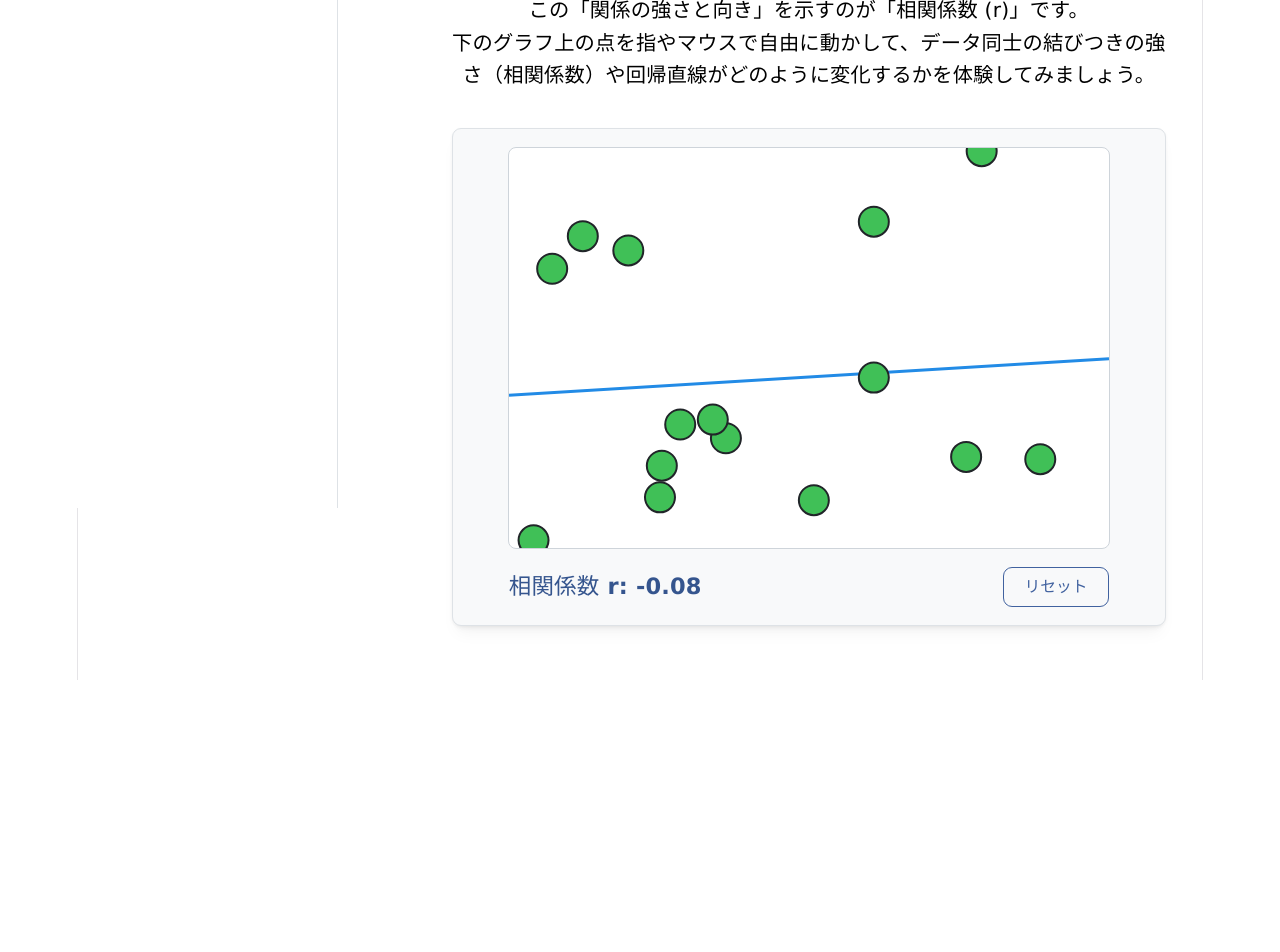
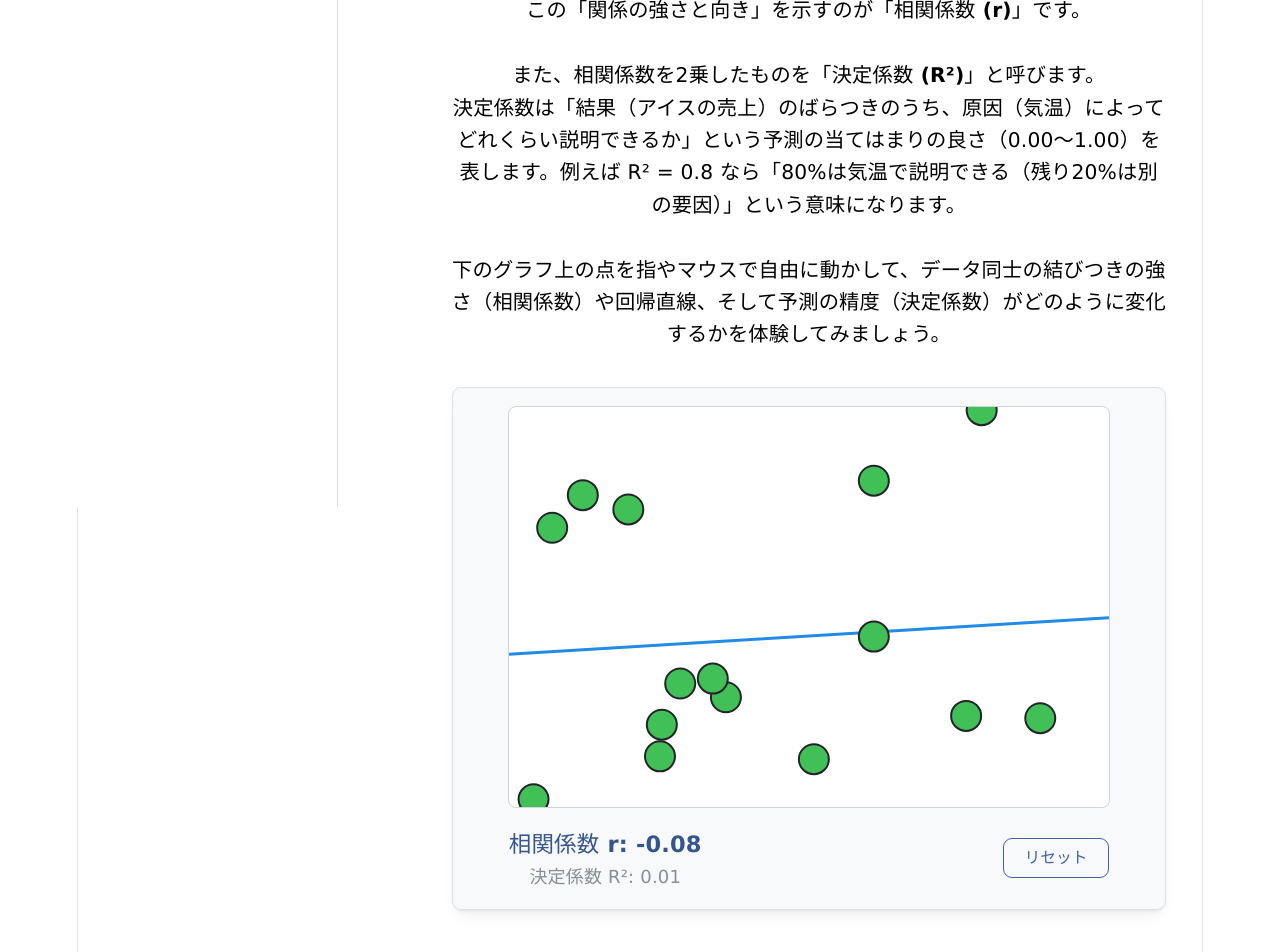
Before and after one commit to takedayasushi/statistics, a React (Vite) app: page /#/correlation in a window 1280 px wide. Shown: the part 292-1244 px from the top of the page. Before the commit the page ends 972 px from the top, so only its background shows below. Built offline with nearby package versions, Linux system fonts and the light colour scheme.

Commit message:
feat: Add R-squared (Coefficient of Determination) display and explanation

```diff
--- a/src/pages/Correlation.tsx
+++ b/src/pages/Correlation.tsx
@@ -4,6 +4,7 @@ import { Container, Title, Text, Paper, Button, Group, Box } from '@mantine/core
 export default function Correlation() {
   const canvasRef = useRef<HTMLCanvasElement>(null);
   const [correlationR, setCorrelationR] = useState<string>("0.00");
+  const [rSquared, setRSquared] = useState<string>("0.00");
   const pointsRef = useRef<{ x: number, y: number }[]>([]);
   const draggedPointRef = useRef<{ x: number, y: number } | null>(null);
 
@@ -66,6 +67,7 @@ export default function Correlation() {
     if (points.length > 1) {
       const { a, b, r } = calculateRegressionAndCorrelation(points);
       setCorrelationR(r.toFixed(2));
+      setRSquared((r * r).toFixed(2));
 
       ctx.beginPath();
       ctx.strokeStyle = '#228be6';
@@ -181,8 +183,10 @@ export default function Correlation() {
       <Title order={1} mb="md" c="deep-blue.9">直感！相関関係メーカー</Title>
       <Text size="lg" mb="xl">
         世の中の様々なデータには、互いに影響し合っている関係性が見られます。例えば「気温」と「アイスクリームの売上」など、一方が増えればもう一方も増える（あるいは減る）といった関係です。<br/>
-        この「関係の強さと向き」を示すのが「相関係数 (r)」です。<br/>
-        下のグラフ上の点を指やマウスで自由に動かして、データ同士の結びつきの強さ（相関係数）や回帰直線がどのように変化するかを体験してみましょう。
+        この「関係の強さと向き」を示すのが<strong>「相関係数 (r)」</strong>です。<br/><br/>
+        また、相関係数を2乗したものを<strong>「決定係数 (R²)」</strong>と呼びます。<br/>
+        決定係数は「結果（アイスの売上）のばらつきのうち、原因（気温）によってどれくらい説明できるか」という<strong>予測の当てはまりの良さ</strong>（0.00〜1.00）を表します。例えば R² = 0.8 なら「80%は気温で説明できる（残り20%は別の要因）」という意味になります。<br/><br/>
+        下のグラフ上の点を指やマウスで自由に動かして、データ同士の結びつきの強さ（相関係数）や回帰直線、そして予測の精度（決定係数）がどのように変化するかを体験してみましょう。
       </Text>
 
       <Paper shadow="sm" p="md" withBorder style={{ display: 'flex', flexDirection: 'column', alignItems: 'center', backgroundColor: '#f8f9fa' }}>
@@ -201,7 +205,10 @@ export default function Correlation() {
           />
         </Box>
         <Group justify="space-between" w="100%" style={{ maxWidth: '600px' }}>
-          <Text size="xl" fw={700} c="deep-blue.8">相関係数 r: {correlationR}</Text>
+          <Box>
+            <Text size="xl" fw={700} c="deep-blue.8">相関係数 r: {correlationR}</Text>
+            <Text size="md" fw={500} c="dimmed">決定係数 R²: {rSquared}</Text>
+          </Box>
           <Button onClick={handleReset} variant="outline" color="deep-blue.7">リセット</Button>
         </Group>
       </Paper>
```
